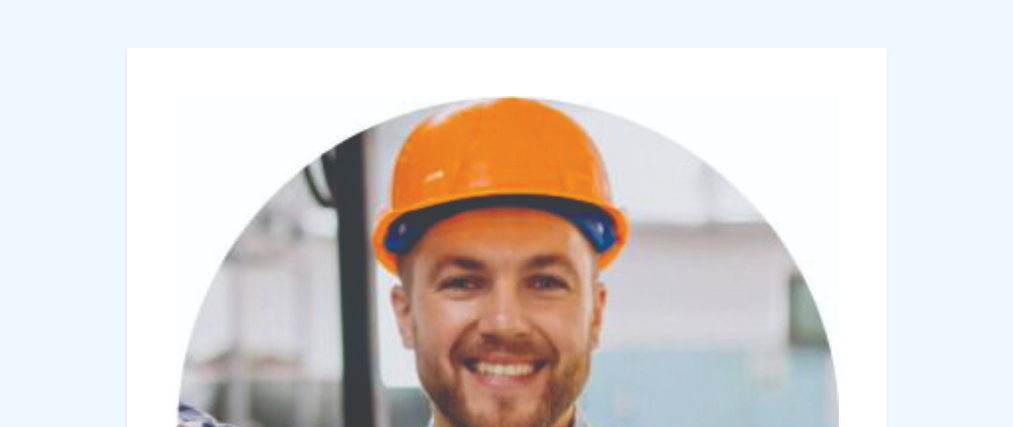
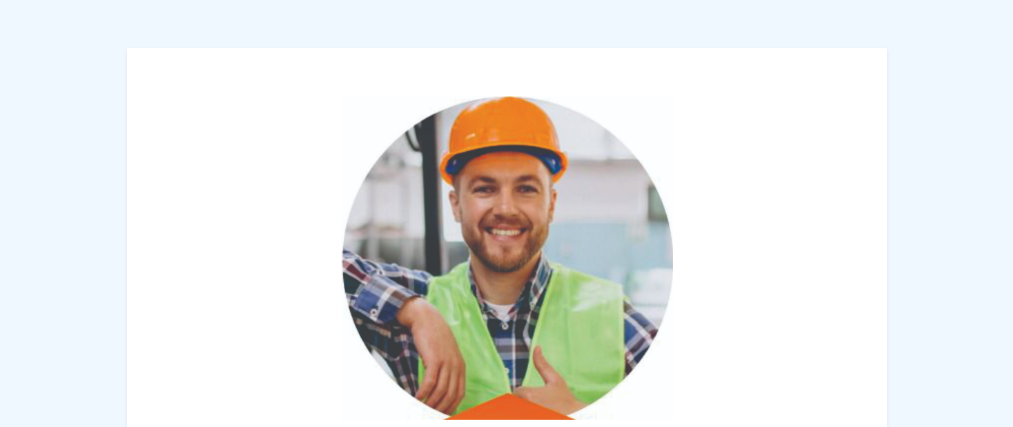
Before and after one commit to resendiz1/creadenciales, a plain HTML site: page index.html in a window 1280 px wide. Shown: the top 427 px of the page, without its empty margins (133-1146 px from the left). Drawn offline with nearby package versions, Linux system fonts and the light colour scheme.

Commit message:
second commit2

```diff
--- a/index.html
+++ b/index.html
@@ -17,7 +17,7 @@
     <div class="container">
         <div class="row justify-content-center">
             <div class="col-8 text-center mt-5 shadow-sm bg-white p-5">
-                <img src="gafete.jpg" class="img-fluid " alt="">
+                <img src="gafete.jpg" class="img-fluid w-50" alt="">
                 <h2 class="mt-3">Gilberto Sanchez Maldonado</h2>
                 <h5>Gerente de Compras</h5>
             </div>
```
